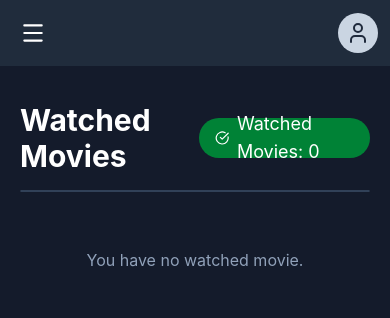
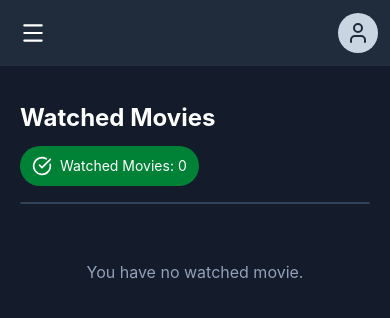
Before and after one commit to bitavafaei/movie-watchlist, a React (Vite) app: page /watched in a window 390 px wide. Shown: the top 318 px of the page. Built offline with nearby package versions, Linux system fonts and the light colour scheme.

Commit message:
make WatchedMovies component responsive

```diff
--- a/src/components/WatchedMovies.jsx
+++ b/src/components/WatchedMovies.jsx
@@ -9,9 +9,9 @@ export default function WatchedMovies({watched, onRemove, markAsWatched}) {
             <Header/>
             <div className="p-5">
                 <div className="mx-auto w-full max-w-6xl">
-                    <div className="flex justify-between items-center py-4">
-                        <h1 className="text-white text-3xl font-bold">Watched Movies</h1>
-                        <div className="bg-green-700 text-white items-center flex w-fit h-10 max-w-md rounded-4xl text-lg px-4 gap-2">
+                    <div className="flex flex-col sm:flex-row sm:justify-between sm:items-center gap-3 py-4">
+                        <h1 className="text-white text-2xl sm:text-3xl font-bold">Watched Movies</h1>
+                        <div className="bg-green-700 text-white items-center flex w-fit h-10 rounded-4xl text-sm sm:text-lg px-3 sm:px-4 gap-2">
                             <CheckCircle size={20}/>
                             <div>Watched Movies: {watchedCount} </div>
                         </div>
```
